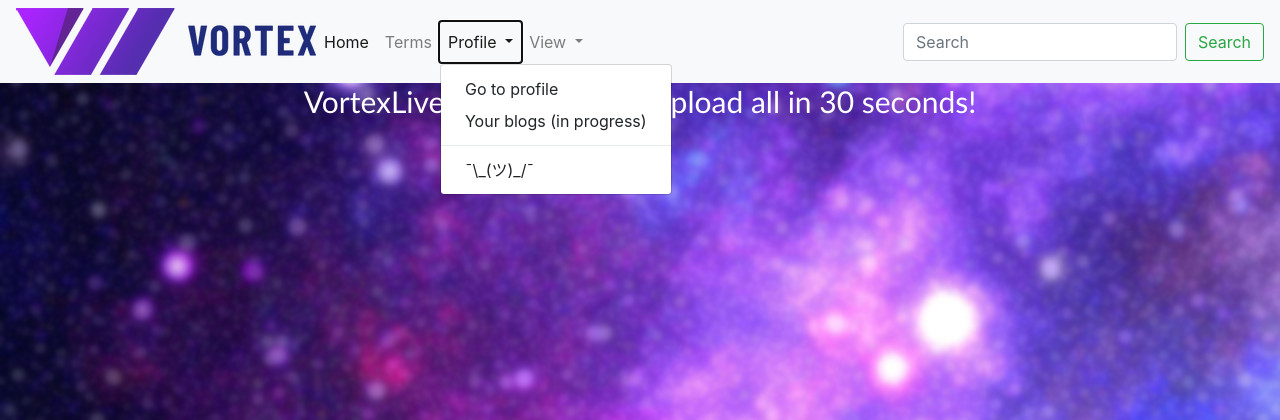
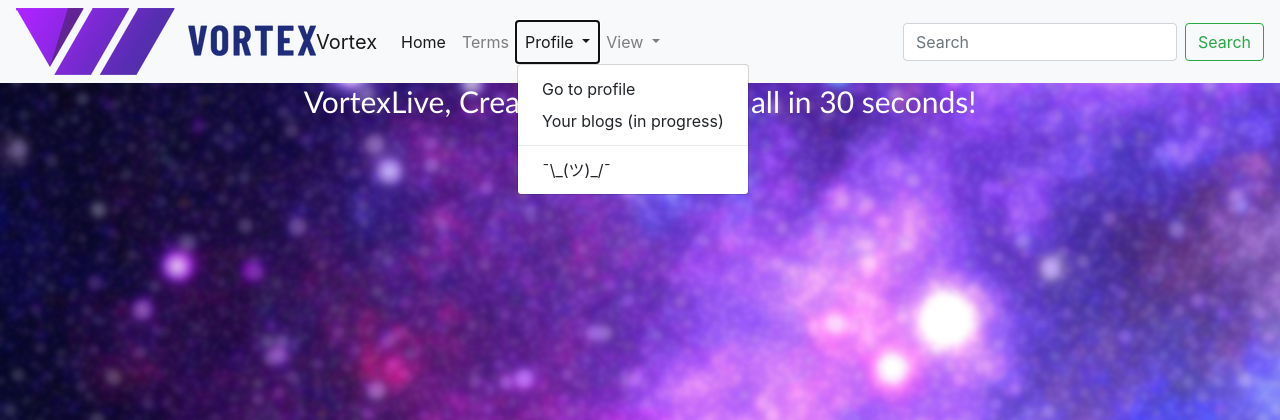
Before and after one commit to PuddlePY/Vortex, a Flask app: page / in a window 1280 px wide, after a click on "Profile". Shown: the top 420 px of the page. Run offline with Flask 2, Linux system fonts and the light colour scheme; some libraries are stand-ins or nearby versions.

Commit message:
Patch 1.02

```diff
--- a/templates/base.html
+++ b/templates/base.html
@@ -1,8 +1,18 @@
 <html>
+  <style>
+font-family: 'Trebuchet MS', sans-serif;
+font-size: 15px;
+text-align: left;
+color: white;
+background-color:"#5D555";
+
+  </style>
+
     <body>
         <head>
             <nav class="navbar navbar-expand-lg navbar-light bg-light">
               <img src="{{url_for('static', filename='vortex.png')}}" align="middle" />
+                <a class="navbar-brand" href="aboutus">Vortex</a>
                 <button class="navbar-toggler" type="button" data-toggle="collapse" data-target="#navbarSupportedContent" aria-controls="navbarSupportedContent" aria-expanded="false" aria-label="Toggle navigation">
                   <span class="navbar-toggler-icon"></span>
                 </button>
@@ -31,7 +41,7 @@
                           <div class="dropdown-menu" aria-labelledby="navbarDropdown">
                             <a class="dropdown-item" href="blogs">Blogs</a>
                             <a class="dropdown-item" href="podcasts">Podcasts</a>
-                            <a class="dropdown-item" href="forums"></a>
+                            <a class="dropdown-item" href="forums">Forums</a>
                       </div>
                     </li>
                     <li class="nav-item">
@@ -50,6 +60,7 @@
         <script src="https://code.jquery.com/jquery-3.3.1.slim.min.js" integrity="sha384-q8i/X+965DzO0rT7abK41JStQIAqVgRVzpbzo5smXKp4YfRvH+8abtTE1Pi6jizo" crossorigin="anonymous"></script>
         <script src="https://cdnjs.cloudflare.com/ajax/libs/popper.js/1.14.7/umd/popper.min.js" integrity="sha384-UO2eT0CpHqdSJQ6hJty5KVphtPhzWj9WO1clHTMGa3JDZwrnQq4sF86dIHNDz0W1" crossorigin="anonymous"></script>
         <script src="https://stackpath.bootstrapcdn.com/bootstrap/4.3.1/js/bootstrap.min.js" integrity="sha384-JjSmVgyd0p3pXB1rRibZUAYoIIy6OrQ6VrjIEaFf/nJGzIxFDsf4x0xIM+B07jRM" crossorigin="anonymous"></script>
+        <link rel="stylesheet" href="temp.css">
         <title>{% block content %}{% endblock %}</title>
     </body>
 
--- a/templates/java.js
+++ b/templates/java.js
@@ -1 +1 @@
-$()
+$()hi
```
Also changed, not shown: templates/forums.html (+6 -1 lines), templates/tc.html (+32 -3 lines), templates/temp.css (added).
